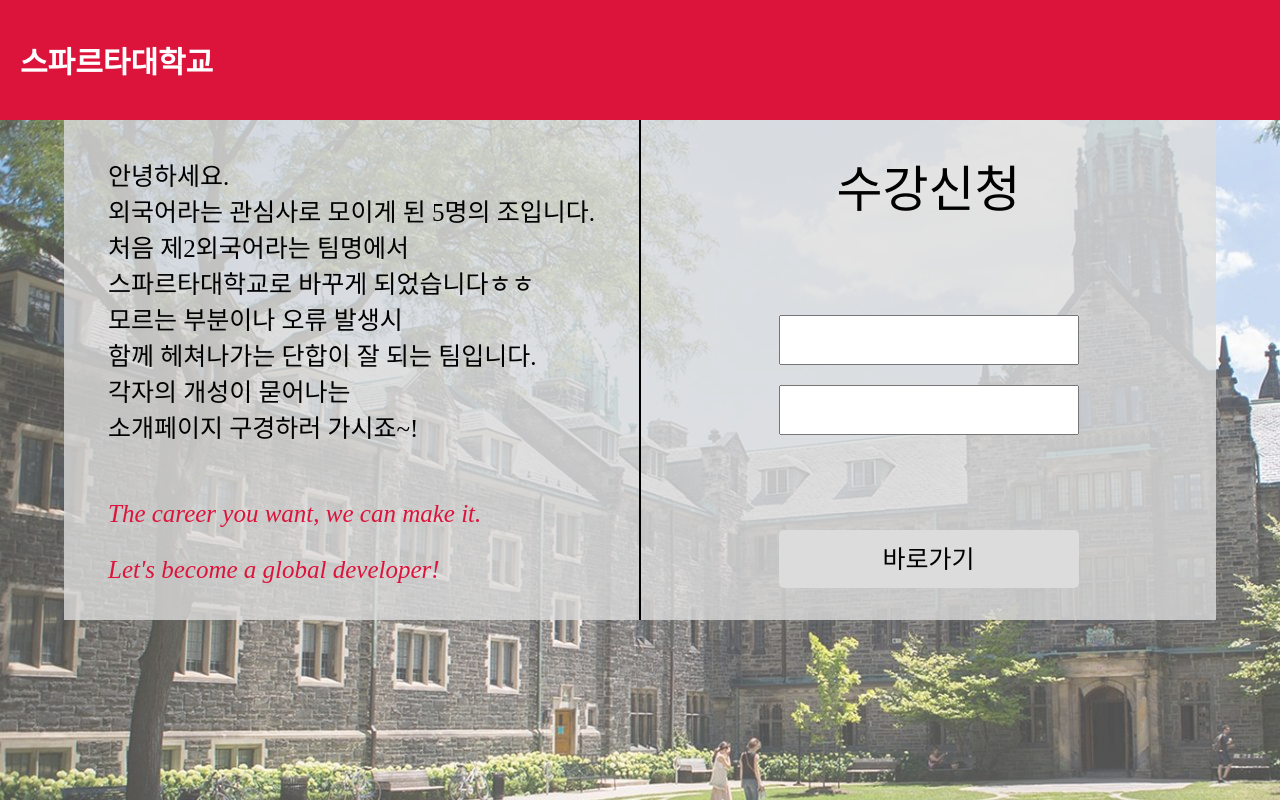
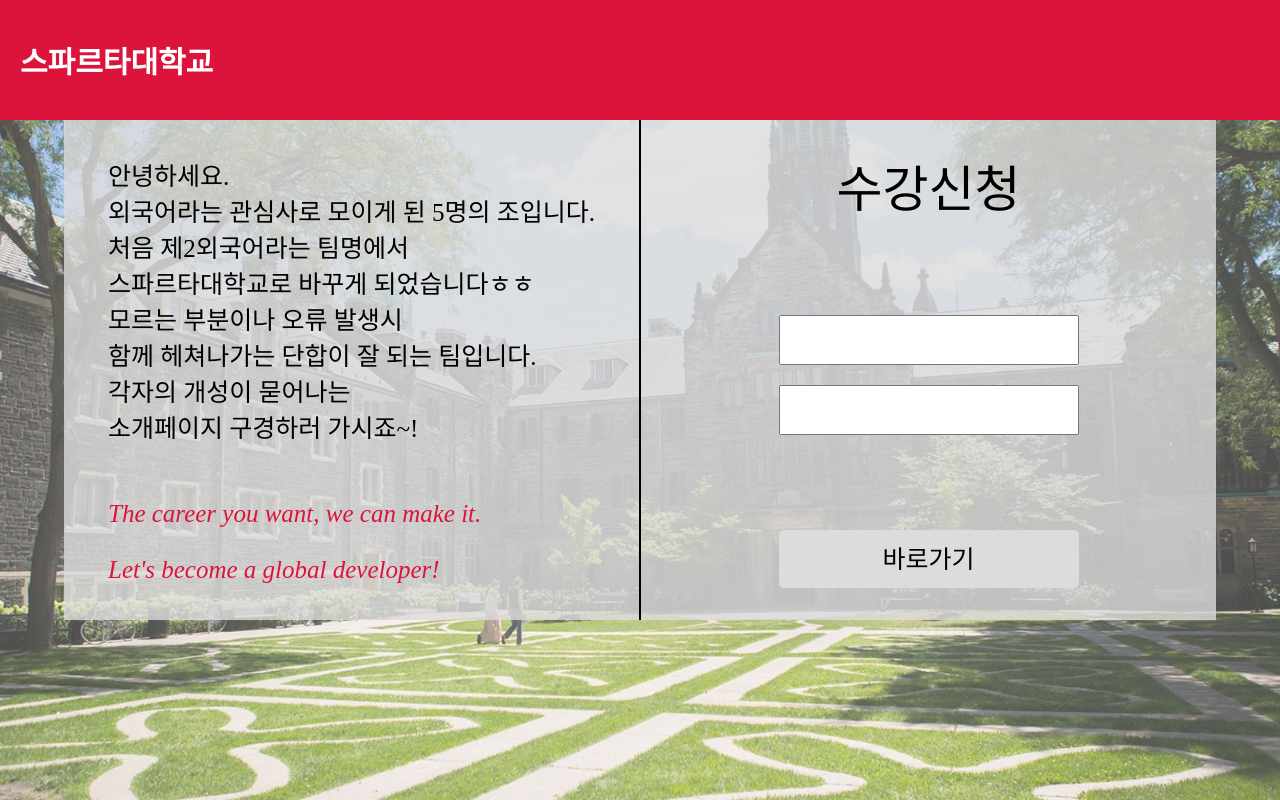
Before and after one commit to JooHan10/SpartaUniversity, a Flask app: page / in a window 1280 px wide. Run offline with Flask 2, Linux system fonts and the light colour scheme; some web fonts are replaced.

Commit message:
메인화면 배경이미지 리핏 안되는지 확인 부탁 드립니다
메인화면 배경이미지 리핏 안되는지 확인 부탁 드립니다

```diff
--- a/static/main.css
+++ b/static/main.css
@@ -48,6 +48,9 @@ html, body {
     top: 0;
     left: 0;
     background-image: url("/static/img/main_background_img.png");
+    background-repeat: no-repeat;
+    background-position: center;
+    background-size: cover;
     width: 100%;
     height: 100%;
     opacity: 0.7;
```
Also changed, not shown: app.py (+0 -9 lines).
